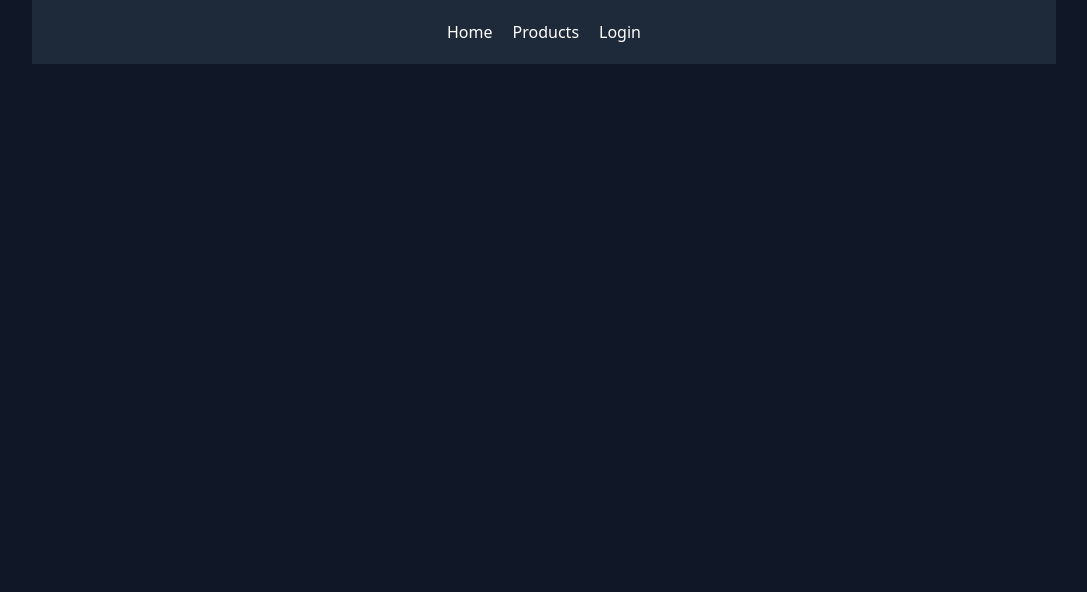
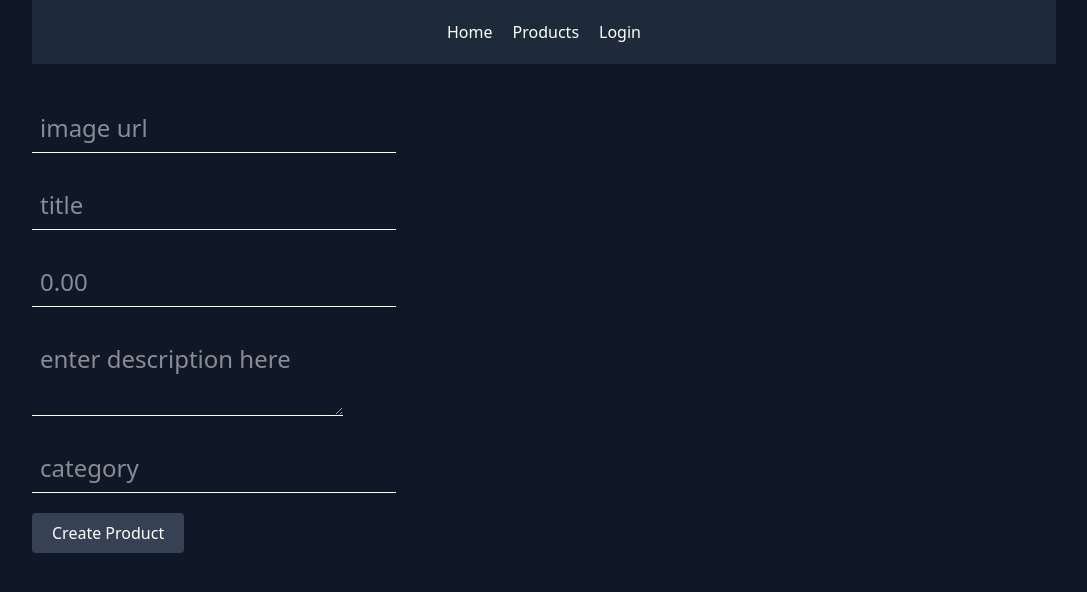
Before and after one commit to Wanijya/cohort, a React (Vite) app: page /admin/create-product in a window 1280 px wide. Before the commit this address had no page. Shown: the top 592 px of the page, without its empty margins (96-1183 px from the left). Built offline with nearby package versions, Linux system fonts and the light colour scheme; data requests are answered from the project's data file.

Commit message:
Project Product CRUD

```diff
--- a/db.json
+++ b/db.json
@@ -13,6 +13,13 @@
       "email": "wani@wan.com",
       "password": "123456",
       "isAdmin": false
+    },
+    {
+      "id": "lNgkEljWRbp-pZmNNR5Ex",
+      "username": "aaru",
+      "email": "aaru@gmail.com",
+      "password": "123456",
+      "isAdmin": false
     }
   ],
   "products": [
@@ -22,11 +29,7 @@
       "price": 109.95,
       "description": "Your perfect pack for everyday use and walks in the forest. Stash your laptop (up to 15 inches) in the padded sleeve, your everyday",
       "category": "men's clothing",
-      "image": "https://fakestoreapi.com/img/81fPKd-2AYL._AC_SL1500_.jpg",
-      "rating": {
-        "rate": 3.9,
-        "count": 120
-      }
+      "image": "https://images.unsplash.com/photo-1553062407-98eeb64c6a62?q=80&w=687&auto=format&fit=crop&ixlib=rb-4.1.0&ixid=M3wxMjA3fDB8MHxwaG90by1wYWdlfHx8fGVufDB8fHx8fA%3D%3D"
     }
   ],
   "carts": []
--- a/src/App.jsx
+++ b/src/App.jsx
@@ -3,16 +3,18 @@ import Nav from "./components/Nav";
 import Mainroutes from "./routes/Mainroutes";
 import { asynccurrentuser } from "./store/actions/userActions";
 import { useDispatch } from "react-redux";
+import { asyncloadproduct } from "./store/actions/productActions";
 
 const App = () => {
   const dispatch = useDispatch();
 
   useEffect(() => {
     dispatch(asynccurrentuser());
+    dispatch(asyncloadproduct());
   }, []);
 
   return (
-    <div className="text-white font-thin w-screen h-screen bg-gray-900 px-[10%]">
+    <div className="text-white font-thin w-screen h-screen bg-gray-900 px-[10%] overflow-auto">
       <Nav />
       <Mainroutes />
     </div>
--- a/src/components/Nav.jsx
+++ b/src/components/Nav.jsx
@@ -1,11 +1,37 @@
-import { NavLink } from "react-router-dom";
+import { useDispatch, useSelector } from "react-redux";
+import { NavLink, useNavigate } from "react-router-dom";
+import { asynclogoutuser } from "../store/actions/userActions";
 
 const Nav = () => {
+  const dispatch = useDispatch();
+  const navigate = useNavigate();
+  const user = useSelector((state) => state.userReducer.users);
+  console.log(user);
+
+  const LogoutHandler = () => {
+    dispatch(asynclogoutuser());
+    navigate("/");
+  };
+
   return (
     <nav className="flex justify-center items-center gap-5 p-5 bg-gray-800">
       <NavLink to="/">Home</NavLink>
       <NavLink to="/products">Products</NavLink>
-      <NavLink to="/login">Login</NavLink>
+      {user ? (
+        <>
+          <NavLink to="/admin/create-product">Create Product</NavLink>
+          <button
+            onClick={LogoutHandler}
+            className="px-5 py-2 bg-red-500 rounded"
+          >
+            Logout
+          </button>
+        </>
+      ) : (
+        <>
+          <NavLink to="/login">Login</NavLink>
+        </>
+      )}
     </nav>
   );
 };
--- a/src/pages/Products.jsx
+++ b/src/pages/Products.jsx
@@ -1,7 +1,62 @@
 import React from "react";
+import { useSelector } from "react-redux";
+import { Link } from "react-router-dom";
 
 const Products = () => {
-  return <div>Products</div>;
+  const products = useSelector((state) => state.productReducer.products);
+
+  if (!products || products.length === 0) {
+    return (
+      <p className="text-center mt-6 text-lg font-medium text-gray-600">
+        Loading products...
+      </p>
+    );
+  }
+
+  return (
+    <div className="p-6 grid grid-cols-2 sm:grid-cols-3 md:grid-cols-4 lg:grid-cols-5 gap-6">
+      {products.map((product) => (
+        <div
+          key={product.id}
+          className="bg-white rounded-lg overflow-hidden shadow-sm hover:shadow-xl transition transform hover:scale-105 duration-300 flex flex-col"
+        >
+          <div className=" w-full h-44 bg-gray-100 flex items-center justify-center">
+            <img
+              src={product.image}
+              alt={product.title}
+              className="h-full w-full object-cover"
+            />
+          </div>
+
+          <div className="p-4 flex-1 flex flex-col">
+            <h1 className="text-base font-semibold text-gray-800 mb-1 line-clamp-2">
+              {product.title}
+            </h1>
+
+            <p className="text-sm text-gray-500 mb-3 line-clamp-2">
+              {product.description.slice(0, 80)}...
+            </p>
+
+            <div className="flex items-center justify-between mt-auto">
+              <p className="text-lg font-bold text-gray-900">
+                ₹{product.price}
+              </p>
+              <button className="bg-pink-500 hover:bg-pink-600 text-white px-4 py-2 rounded-md text-sm font-medium transition">
+                Add to Cart
+              </button>
+            </div>
+
+            <Link
+              to={`/product/${product.id}`}
+              className="text-pink-500 hover:underline text-xs mt-2"
+            >
+              View Details
+            </Link>
+          </div>
+        </div>
+      ))}
+    </div>
+  );
 };
 
 export default Products;
--- a/src/pages/admin/CreateProduct.jsx
+++ b/src/pages/admin/CreateProduct.jsx
@@ -0,0 +1,63 @@
+import { nanoid } from "nanoid";
+import { useForm } from "react-hook-form";
+import { useDispatch } from "react-redux";
+import { useNavigate } from "react-router-dom";
+import { asynccreateproduct } from "../../store/actions/productActions";
+
+const CreateProduct = () => {
+  const { register, reset, handleSubmit } = useForm();
+
+  const dispatch = useDispatch();
+
+  const navigate = useNavigate();
+
+  const CreaterProductHandler = (product) => {
+    product.id = nanoid();
+    console.log(product);
+
+    dispatch(asynccreateproduct(product));
+    navigate("/products");
+  };
+
+  return (
+    <form
+      onSubmit={handleSubmit(CreaterProductHandler)}
+      className="flex flex-col mt-10 justify-start items-start"
+    >
+      <input
+        {...register("image")}
+        className="outline-0 border-b p-2 text-2xl"
+        type="url"
+        placeholder="image url"
+      />
+      <input
+        {...register("title")}
+        className="outline-0 border-b p-2 text-2xl mt-7"
+        type="text"
+        placeholder="title"
+      />
+      <input
+        {...register("price")}
+        className="outline-0 border-b p-2 text-2xl mt-7"
+        type="number"
+        placeholder="0.00"
+      />
+      <textarea
+        {...register("description")}
+        className="outline-0 border-b p-2 text-2xl mt-7"
+        placeholder="enter description here"
+      ></textarea>
+      <input
+        {...register("category")}
+        className="outline-0 border-b p-2 text-2xl mt-7"
+        type="text"
+        placeholder="category"
+      />
+      <button className="px-5 py-2 mt-5 bg-gray-700 rounded">
+        Create Product
+      </button>
+    </form>
+  );
+};
+
+export default CreateProduct;
--- /dev/null
+++ b/src/pages/admin/ProductDetails.jsx
@@ -0,0 +1,122 @@
+import React from "react";
+import { useForm } from "react-hook-form";
+import { useDispatch, useSelector } from "react-redux";
+import { useNavigate, useParams } from "react-router-dom";
+import {
+  asyncdeleteproduct,
+  asyncupdateproduct,
+} from "../../store/actions/productActions";
+
+const ProductDetails = () => {
+  const { id } = useParams();
+  const {
+    productReducer: { products },
+    userReducer: { users },
+  } = useSelector((state) => state);
+  const product = products?.find((product) => product.id == id);
+  console.log(product, users);
+
+  const { register, reset, handleSubmit } = useForm({
+    defaultValues: {
+      image: product?.image,
+      title: product?.title,
+      description: product?.description,
+      price: product?.price,
+    },
+  });
+
+  const dispatch = useDispatch();
+
+  const navigate = useNavigate();
+
+  const UpdateProductHandler = (product) => {
+    console.log(product);
+    dispatch(asyncupdateproduct(id, product));
+  };
+
+  const DeleteHandler = () => {
+    dispatch(asyncdeleteproduct(id));
+    navigate("/products");
+  };
+
+  return product ? (
+    <>
+      <div className="w-full lg:h-[80vh] flex mt-6 gap-10">
+        <div className="bg-gray-300 lg:h-full lg:w-[50%] rounded-2xl overflow-hidden">
+          <img
+            className="h-full w-full object-cover"
+            src={product?.image}
+            alt=""
+          />
+        </div>
+        <div className="mt-10 p-5 w-[75%]">
+          <h1 className="lg:text-6xl font-semibold mb-5 tracking-tight">
+            {product?.title}
+          </h1>
+          <p className="lg:text-2xl tracking-tight mb-5">
+            {product?.description}
+          </p>
+          <h1 className="lg:text-6xl font-semibold text-green-400">
+            ${product?.price}
+          </h1>
+          <button className="px-5 py-2 mt-5 bg-gray-700 rounded">
+            Add to cart
+          </button>
+        </div>
+      </div>
+      <hr />
+      {users && users?.isAdmin && (
+        <form
+          onSubmit={handleSubmit(UpdateProductHandler)}
+          className="flex flex-col mt-10 justify-start items-start w-full"
+        >
+          <input
+            {...register("image")}
+            className="outline-0 border-b p-2 text-2xl w-full"
+            type="url"
+            placeholder="image url"
+          />
+          <input
+            {...register("title")}
+            className="outline-0 border-b p-2 text-2xl mt-7 w-full"
+            type="text"
+            placeholder="title"
+          />
+          <input
+            {...register("price")}
+            className="outline-0 border-b p-2 text-2xl mt-7 w-full"
+            type="number"
+            placeholder="0.00"
+          />
+          <textarea
+            {...register("description")}
+            className="outline-0 border-b p-2 text-2xl mt-7 w-full"
+            placeholder="enter description here"
+          ></textarea>
+          <input
+            {...register("category")}
+            className="outline-0 border-b p-2 text-2xl mt-7 w-full"
+            type="text"
+            placeholder="category"
+          />
+          <div className="flex gap-20">
+            <button className="px-5 py-2 mt-5 bg-gray-700 rounded">
+              Update Product
+            </button>
+            <button
+              type="button"
+              onClick={DeleteHandler}
+              className="px-5 py-2 mt-5 bg-red-500 rounded"
+            >
+              Delete Product
+            </button>
+          </div>
+        </form>
+      )}
+    </>
+  ) : (
+    "Loding..."
+  );
+};
+
+export default ProductDetails;
--- a/src/routes/Mainroutes.jsx
+++ b/src/routes/Mainroutes.jsx
@@ -1,9 +1,10 @@
-import React from "react";
 import { Route, Routes } from "react-router-dom";
 import Home from "../pages/Home";
 import Products from "../pages/Products";
 import Login from "../pages/Login";
 import Register from "../pages/Register";
+import CreateProduct from "../pages/admin/CreateProduct";
+import ProductDetails from "../pages/admin/ProductDetails";
 
 const Mainroutes = () => {
   return (
@@ -12,6 +13,9 @@ const Mainroutes = () => {
       <Route path="/products" element={<Products />} />
       <Route path="/login" element={<Login />} />
       <Route path="/register" element={<Register />} />
+
+      <Route path="/admin/create-product" element={<CreateProduct />} />
+      <Route path="/product/:id" element={<ProductDetails />} />
     </Routes>
   );
 };
--- a/src/store/actions/userActions.jsx
+++ b/src/store/actions/userActions.jsx
@@ -1,5 +1,5 @@
 import axios from "../../api/axiosConfig";
-import { loaduser } from "../reducers/userSlice";
+import { loaduser, removeuser } from "../reducers/userSlice";
 
 export const asyncloginuser = (user) => async (dispatch, getState) => {
   try {
@@ -16,6 +16,7 @@ export const asyncloginuser = (user) => async (dispatch, getState) => {
 export const asynclogoutuser = () => async (dispatch, getState) => {
   try {
     localStorage.removeItem("user");
+    dispatch(removeuser());
     console.log("User logged out!");
   } catch (error) {
     console.log(error);
--- a/src/store/reducers/userSlice.jsx
+++ b/src/store/reducers/userSlice.jsx
@@ -11,9 +11,12 @@ const userSlice = createSlice({
     loaduser: (state, action) => {
       state.users = action.payload;
     },
+    removeuser: (state, action) => {
+      state.users = null;
+    },
   },
 });
 
 export default userSlice.reducer;
 
-export const { loaduser } = userSlice.actions;
+export const { loaduser, removeuser } = userSlice.actions;
```
Also changed, not shown: src/store/actions/productActions.jsx (+39 -0 lines), src/pages/admin/UpdateProduct.jsx (deleted).
